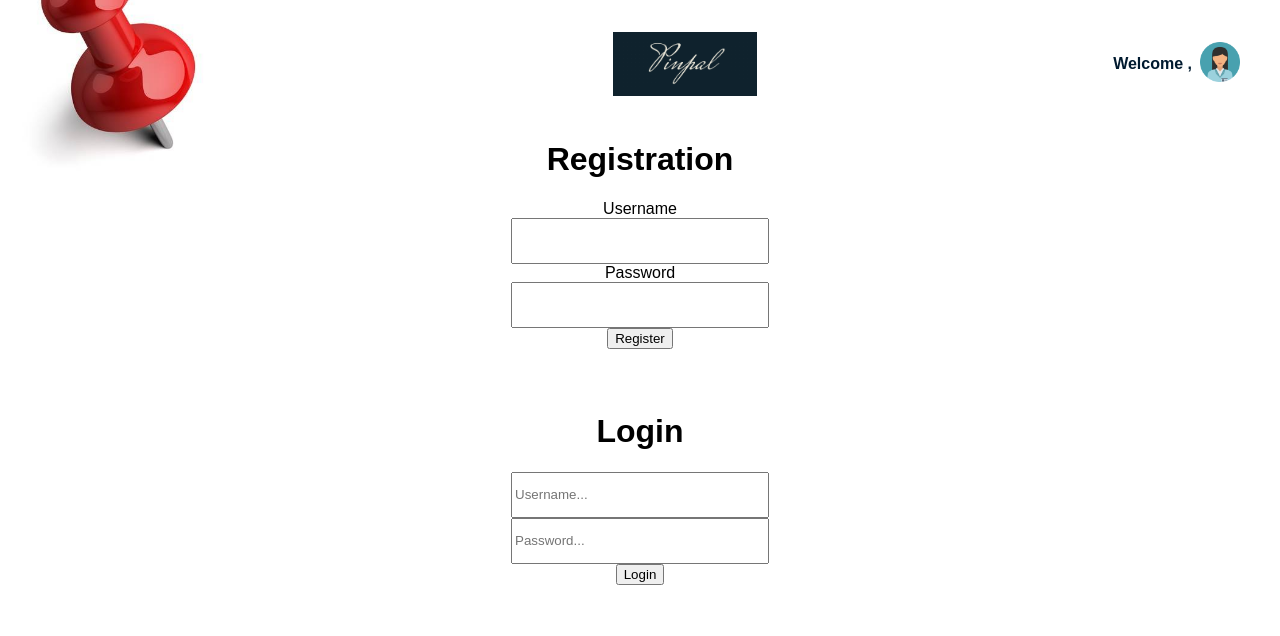
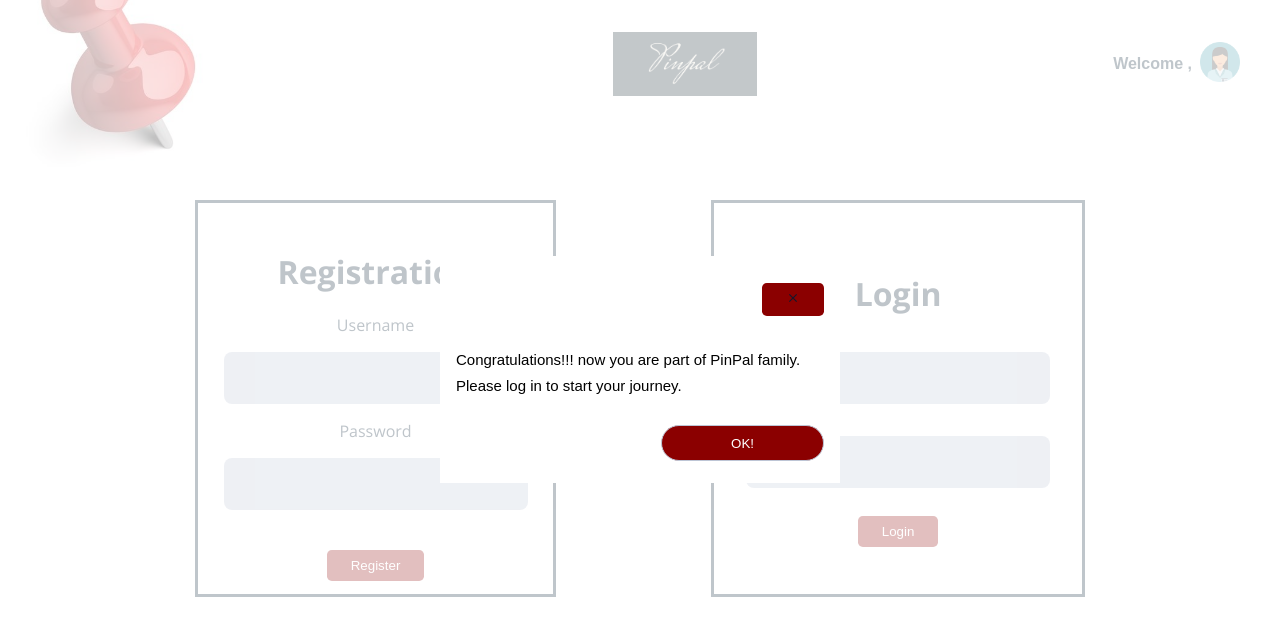
Before and after one commit to SamiraSobhani/PinMarket, a React (Create React App) app in the folder client/: page / in a window 1280 px wide. Both pictures are taken after a click on the button "Register". Shown: the top 636 px of the page. Built offline with nearby package versions, Linux system fonts and the light colour scheme; no server answers; what react-google-maps would draw is missing.

Commit message:
show current location on map component added

```diff
--- a/client/src/Home.js
+++ b/client/src/Home.js
@@ -2,7 +2,8 @@ import React, { useEffect, useState } from "react";
 import Axios from "axios";
 import { useHistory } from "react-router-dom";
 import Navbar from "./components/Navbar/NavHeader";
-import NavHeader from "./components/Navbar/NavHeader";
+import Modal from "./components/Auth/ModalReg";
+import welcomepic from "./assets/welcome.png";
 export default function Registration() {
   const [usernameReg, setUsernameReg] = useState("");
   const [passwordReg, setPasswordReg] = useState("");
@@ -11,20 +12,10 @@ export default function Registration() {
   const [password, setPassword] = useState("");
 
   const [loginStatus, setLoginStatus] = useState("");
-  const [registerStatus, setRegisterStatus] = useState("");
+  // const [registerStatus, setRegisterStatus] = useState("");
   const history = useHistory();
 
   Axios.defaults.withCredentials = true;
-
-  const register = () => {
-    Axios.post("http://localhost:8080/register", {
-      username: usernameReg,
-      password: passwordReg,
-    }).then((response) => {
-      console.log(response);
-      setRegisterStatus("welcome " + response.data);
-    });
-  };
 
   const login = () => {
     Axios.post("http://localhost:8080/login", {
@@ -34,6 +25,7 @@ export default function Registration() {
       if (response.data.message) {
         setLoginStatus(response.data.message);
       } else {
+        // window.location.reload(true);
         history.push("/posters");
         setLoginStatus(response.data[0].username);
       }
@@ -50,48 +42,30 @@ export default function Registration() {
   }, []);
 
   return (
-    <div className="App">
+    <div>
       <Navbar loginStatus={loginStatus} />
-      <div className="registration">
-        <h1>Registration</h1>
-        <label>Username</label>
-        <input
-          type="text"
-          onChange={(e) => {
-            setUsernameReg(e.target.value);
-          }}
-        />
-        <label>Password</label>
-        <input
-          type="text"
-          onChange={(e) => {
-            setPasswordReg(e.target.value);
-          }}
-        />
-        <button onClick={register}> Register </button>
-        <h1>{registerStatus}</h1>
-      </div>
+      <div className="Home container">
+        <Modal />
 
         <div className="login">
           <h1>Login</h1>
           <input
             type="text"
-          placeholder="Username..."
+            placeholder="  Username..."
             onChange={(e) => {
               setUsername(e.target.value);
             }}
           />
           <input
             type="password"
-          placeholder="Password..."
+            placeholder="  Password..."
             onChange={(e) => {
               setPassword(e.target.value);
             }}
           />
           <button onClick={login}> Login </button>
         </div>
-
-      {/* <h1>{loginStatus}</h1> */}
+      </div>
     </div>
   );
 }
--- a/client/src/Search.js
+++ b/client/src/Search.js
@@ -20,7 +20,7 @@ function Search() {
   } = useApplicationData();
   return (
     <appContext.Provider
-      value={{ coord, setCoord, state, setState, loginStatus, setLoginStatus }}
+    value={{ coord, setCoord, state, setState, loginStatus, setLoginStatus }}
     >
       <Navbar loginStatus={loginStatus} />
       <div className=" search__container container">
--- /dev/null
+++ b/client/src/components/Auth/ModalReg.js
@@ -0,0 +1,93 @@
+import React, { Component } from "react";
+import Modal from "react-modal";
+import { Link } from "react-router-dom";
+import close from "../../assets/Icons/close-24px.svg";
+import Axios from "axios";
+
+export default class posterAction extends Component {
+  state = {
+    modalIsOpen: false,
+    usernameReg: "",
+    passwordReg: "",
+    registerStatus: "",
+  };
+
+  openModal = () => {
+    this.setState({ modalIsOpen: true });
+    this.register();
+  };
+
+  closeModal = () => {
+    this.setState({ modalIsOpen: false });
+    document.getElementById("username").value = "";
+    document.getElementById("password").value = "";
+  };
+
+  deleteButtonFunc = () => {
+    this.closeModal();
+  };
+  register = () => {
+    Axios.post("http://localhost:8080/register", {
+      username: this.state.usernameReg,
+      password: this.state.passwordReg,
+    }).then((response) => {
+      console.log(response);
+      this.setState({ registerStatus: response.data });
+    });
+  };
+  changeHandle = (e) => {
+    this.setState({ usernameReg: e.target.value });
+    console.log(this.state.usernameReg);
+  };
+  handleChange = (e) => {
+    this.setState({ passwordReg: e.target.value });
+  };
+
+  componentWillMount() {
+    Modal.setAppElement("body");
+  }
+
+  render() {
+    return (
+      <div className="registration regModal">
+        <div className="registration " id="myForm">
+          <h1>Registration</h1>
+          <label>Username</label>
+          <input id="username" type="text" onChange={this.changeHandle} />
+          <label>Password</label>
+          <input id="password" type="password" onChange={this.handleChange} />
+        </div>
+        <div className="action">
+          <Modal
+            className="modal"
+            isOpen={this.state.modalIsOpen}
+            onRequestClose={this.closeModal}
+          >
+            <div className="modal__container">
+              <button onClick={this.closeModal}>
+                <img className="modal__icon" src={close} alt="close"></img>
+              </button>
+              <div className="modal__content">
+                <p className="modal__font lg">
+                  Congratulations!!! now you are part of PinPal family. Please
+                  log in to start your journey.
+                </p>
+              </div>
+              <div className="modal__button-container">
+                <Link to={"/"}>
+                  <button
+                    className="modal__button modal__button-delete"
+                    onClick={this.closeModal}
+                  >
+                    OK!
+                  </button>
+                </Link>
+              </div>
+            </div>
+          </Modal>
+          <button onClick={this.openModal}>Register</button>
+        </div>
+      </div>
+    );
+  }
+}
--- a/client/src/components/PostersList/ModalDelete.js
+++ b/client/src/components/PostersList/ModalDelete.js
@@ -46,7 +46,7 @@ export default class posterAction extends Component {
               </p>
             </div>
             <div className="modal__button-container">
-              <button className="modal__button" onClick={this.closeModal}>
+              <button className="modal__button cancelButton" onClick={this.closeModal}>
                 Cancel
               </button>
 
--- a/client/src/hooks/useApplicationData.js
+++ b/client/src/hooks/useApplicationData.js
@@ -1,14 +1,30 @@
 import { useState, useEffect } from "react";
 import axios from "axios";
+
 export default function useApplicationData() {
-  const [coord, setCoord] = useState({ lat: 49.2865, lng: -123.1263 });
+  const [coord, setCoord] = useState({ lat: 49.2835, lng: -123.1184 });
   const [loginStatus, setLoginStatus] = useState("");
   const [state, setState] = useState({
     categories: [],
     posters: [],
     users: [],
   });
-  // GET ALL INFO REQUIRED FOR PAGE FROM DB AND ADD TO STATE
+
+
+  useEffect(() => {
+    if (navigator.geolocation) {
+      navigator.geolocation.getCurrentPosition(function (position) {
+        let positionInfo = {
+          lat: position.coords.latitude,
+          lng: position.coords.longitude,
+        };
+        setCoord(positionInfo);
+        console.log(coord);
+      });
+    } else {
+      alert("Sorry, your browser does not support HTML5 geolocation.");
+    }
+  });
   useEffect(() => {
     axios
       .get("http://localhost:8080/posters")
@@ -38,5 +54,28 @@ export default function useApplicationData() {
     });
   });
 
+  // function showPosition() {}
+
+  // const options = {
+  //   enableHighAccuracy: true,
+  //   timeout: 5000,
+  //   maximumAge: 0,
+  // };
+
+  // function success(pos) {
+  //   let crd = pos.coords;
+
+  //   console.log("Your current position is:");
+  //   console.log(`Latitude : ${crd.latitude}`);
+  //   console.log(`Longitude: ${crd.longitude}`);
+  //   console.log(`More or less ${crd.accuracy} meters.`);
+  // }
+
+  // function error(err) {
+  //   console.warn(`ERROR(${err.code}): ${err.message}`);
+  // }
+
+  // navigator.geolocation.getCurrentPosition(success, error, options);
+
   return { coord, setCoord, state, setState, loginStatus, setLoginStatus };
 }
--- a/client/src/styles/pagesStyle/Home/_home.scss
+++ b/client/src/styles/pagesStyle/Home/_home.scss
@@ -1,15 +1,52 @@
-.App {
+.Home {
   text-align: center;
+  color: $darkBlue;
+  display: flex;
+  justify-content: space-evenly;
+  margin-top: 5rem;
 }
-
-  .registration, .login {
+.regModal {
+  border: solid 0.2rem $darkBlue;
+}
+.registration {
   display: flex;
   flex-direction: column;
   justify-content: center;
   align-items: center;
+  // border: solid 0.2rem $darkBlue;
+  padding: 0.8rem;
+}
+.login {
+  display: flex;
+  flex-direction: column;
+  justify-content: center;
+  align-items: center;
+  border: solid 0.2rem $darkBlue;
+  padding: 2rem;
 }
 
 input {
-    width: 250px;
-    height: 40px;
+  width: 300px;
+  height: 50px;
+  border-radius: 0.5rem;
+  background-color: $cloud;
+  margin-top: 1rem;
+  margin-bottom: 1rem;
+  border-style: none;
+  outline: none;
 }
+
+input[type="text"] {
+  font-size: 0.9rem;
+  :focus {
+    background-color: white;
+  }
+}
+button {
+  background-color: $darkred;
+  color: $white;
+  border-style: none;
+  padding: 0.5rem 1.5rem;
+  margin-top: 0.7rem;
+  border-radius: 0.3rem;
+}
--- a/client/src/styles/pagesStyle/userPageStyle/_modal.scss
+++ b/client/src/styles/pagesStyle/userPageStyle/_modal.scss
@@ -60,3 +60,6 @@
   border-radius: 0.5rem;
   outline: none;
 }
+.cancelButton {
+  color: black;
+}
```
Also changed, not shown: client/src/components/Map/MapContainer.js (+109 -1 lines), client/src/assets/welcome.png (added), 1 other file (tests, documents, lock files or other folders). Lines whose indentation alone changed are shown as unchanged.
